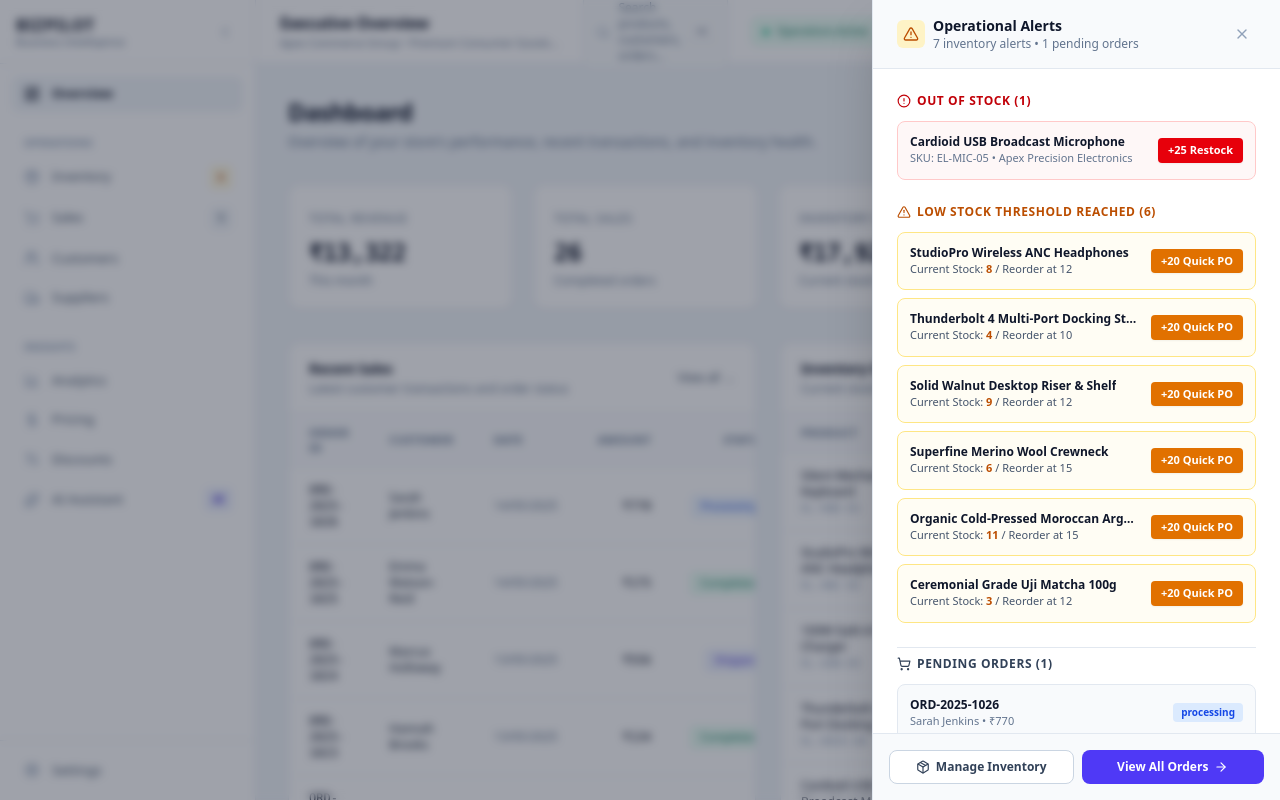
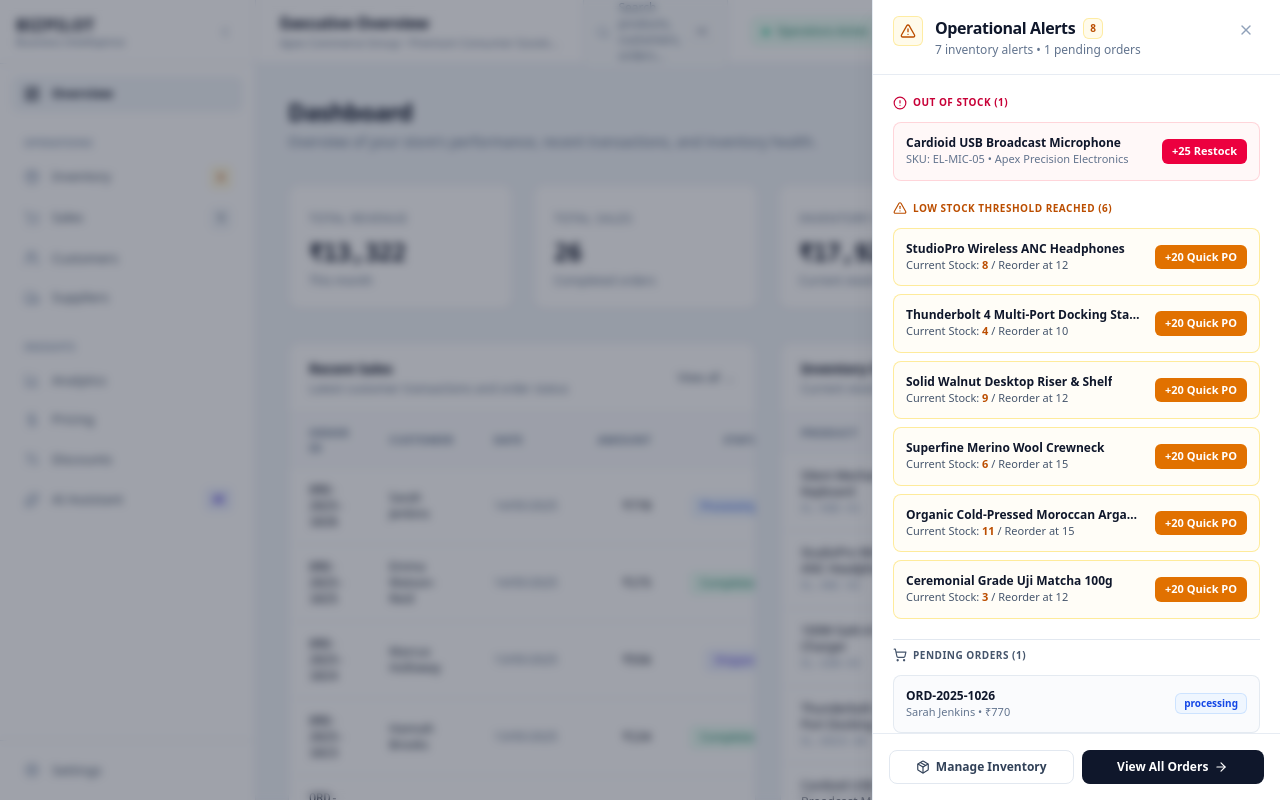
Before and after one commit to sepalsagar/BizNet, a React (Vite) app: page /dashboard in a window 1280 px wide. Both pictures are taken after a click on the button "Alerts and Notifications". Built offline with nearby package versions, Linux system fonts and the light colour scheme.

Commit message:
Refine notification drawer UI

```diff
--- a/src/components/layout/NotificationDrawer.tsx
+++ b/src/components/layout/NotificationDrawer.tsx
@@ -22,6 +22,7 @@ export const NotificationDrawer: React.FC<NotificationDrawerProps> = ({ isOpen,
   if (!isOpen) return null;
 
   const pendingOrders = orders.filter(o => o.status === 'processing' || o.status === 'pending');
+  const alertCount = lowStockProducts.length + outOfStockProducts.length + pendingOrders.length;
 
   return (
     <div className="fixed inset-0 z-50 overflow-hidden">
@@ -31,35 +32,46 @@ export const NotificationDrawer: React.FC<NotificationDrawerProps> = ({ isOpen,
         onClick={onClose}
       />
 
-      <div className="fixed inset-y-0 right-0 max-w-md w-full flex pl-10">
-        <div className="w-full bg-white shadow-2xl flex flex-col border-l border-slate-200">
+      <div className="fixed inset-y-0 right-0 max-w-md w-[calc(100%-2rem)] sm:w-full flex pl-4 sm:pl-10">
+        <div
+          className="w-full bg-white shadow-xl flex flex-col border-l border-slate-200/90"
+          role="dialog"
+          aria-modal="true"
+          aria-labelledby="notification-drawer-title"
+        >
           {/* Header */}
-          <div className="flex items-center justify-between px-6 py-4 border-b border-slate-200 bg-slate-50">
-            <div className="flex items-center gap-2">
-              <div className="p-1.5 rounded-md bg-amber-100 text-amber-700">
+          <div className="flex items-start justify-between gap-4 px-5 py-4 border-b border-slate-200/80 bg-white">
+            <div className="flex items-start gap-3 min-w-0">
+              <div className="p-1.5 rounded-md bg-amber-50 border border-amber-200/70 text-amber-700 shrink-0">
                 <AlertTriangle className="h-4 w-4" />
               </div>
-              <div>
-                <h3 className="text-sm font-bold text-slate-900">Operational Alerts</h3>
-                <p className="text-xs text-slate-500">
+              <div className="min-w-0">
+                <div className="flex items-center gap-2">
+                  <h2 id="notification-drawer-title" className="text-base font-bold tracking-tight text-slate-900">Operational Alerts</h2>
+                  <span className="inline-flex min-w-5 items-center justify-center rounded-md bg-amber-50 border border-amber-200/70 px-1.5 py-0.5 text-[10px] font-bold text-amber-700">
+                    {alertCount}
+                  </span>
+                </div>
+                <p className="text-xs text-slate-500 mt-0.5">
                   {lowStockProducts.length + outOfStockProducts.length} inventory alerts • {pendingOrders.length} pending orders
                 </p>
               </div>
             </div>
             <button
               onClick={onClose}
-              className="p-1.5 rounded-lg text-slate-400 hover:text-slate-600 hover:bg-slate-200 transition-colors"
+              className="p-1.5 rounded-md text-slate-400 hover:text-slate-700 hover:bg-slate-100 focus:outline-hidden focus-visible:ring-2 focus-visible:ring-slate-400 transition-colors"
+              aria-label="Close operational alerts"
             >
               <X className="h-4 w-4" />
             </button>
           </div>
 
           {/* Alert Content */}
-          <div className="flex-1 overflow-y-auto p-6 space-y-6">
+          <div className="flex-1 min-h-0 overflow-y-auto p-4 sm:p-5 space-y-5">
             {/* Out of Stock Section */}
             {outOfStockProducts.length > 0 && (
               <div className="space-y-3">
-                <div className="flex items-center justify-between text-xs font-bold text-red-700 uppercase tracking-wider">
+                <div className="flex items-center justify-between text-[10px] font-bold text-rose-700 uppercase tracking-wider">
                   <span className="flex items-center gap-1.5">
                     <AlertCircle className="h-3.5 w-3.5" />
                     Out of Stock ({outOfStockProducts.length})
@@ -69,7 +81,7 @@ export const NotificationDrawer: React.FC<NotificationDrawerProps> = ({ isOpen,
                   {outOfStockProducts.map(p => (
                     <div
                       key={p.id}
-                      className="p-3 rounded-lg border border-red-200 bg-red-50/60 flex items-center justify-between gap-3"
+                      className="p-3 rounded-lg border border-rose-200/80 bg-rose-50/50 flex items-center justify-between gap-3"
                     >
                       <div className="min-w-0">
                         <p className="text-xs font-bold text-slate-900 truncate">{p.name}</p>
@@ -77,7 +89,7 @@ export const NotificationDrawer: React.FC<NotificationDrawerProps> = ({ isOpen,
                       </div>
                       <button
                         onClick={() => adjustStock(p.id, 25)}
-                        className="shrink-0 px-2.5 py-1 rounded bg-red-600 hover:bg-red-700 text-white text-[11px] font-semibold transition-colors shadow-xs"
+                        className="shrink-0 px-2.5 py-1 rounded-md bg-rose-600 hover:bg-rose-700 text-white text-[11px] font-semibold transition-colors focus:outline-hidden focus-visible:ring-2 focus-visible:ring-rose-300"
                       >
                         +25 Restock
                       </button>
@@ -90,7 +102,7 @@ export const NotificationDrawer: React.FC<NotificationDrawerProps> = ({ isOpen,
             {/* Low Stock Alerts */}
             {lowStockProducts.length > 0 ? (
               <div className="space-y-3">
-                <div className="flex items-center justify-between text-xs font-bold text-amber-700 uppercase tracking-wider">
+                <div className="flex items-center justify-between text-[10px] font-bold text-amber-700 uppercase tracking-wider">
                   <span className="flex items-center gap-1.5">
                     <AlertTriangle className="h-3.5 w-3.5" />
                     Low Stock Threshold Reached ({lowStockProducts.length})
@@ -100,7 +112,7 @@ export const NotificationDrawer: React.FC<NotificationDrawerProps> = ({ isOpen,
                   {lowStockProducts.map(p => (
                     <div
                       key={p.id}
-                      className="p-3 rounded-lg border border-amber-200 bg-amber-50/50 flex items-center justify-between gap-3"
+                      className="p-3 rounded-lg border border-amber-200/80 bg-amber-50/40 flex items-center justify-between gap-3"
                     >
                       <div className="min-w-0">
                         <p className="text-xs font-bold text-slate-900 truncate">{p.name}</p>
@@ -110,7 +122,7 @@ export const NotificationDrawer: React.FC<NotificationDrawerProps> = ({ isOpen,
                       </div>
                       <button
                         onClick={() => adjustStock(p.id, 20)}
-                        className="shrink-0 px-2.5 py-1 rounded bg-amber-600 hover:bg-amber-700 text-white text-[11px] font-semibold transition-colors shadow-xs"
+                        className="shrink-0 px-2.5 py-1 rounded-md bg-amber-600 hover:bg-amber-700 text-white text-[11px] font-semibold transition-colors focus:outline-hidden focus-visible:ring-2 focus-visible:ring-amber-300"
                       >
                         +20 Quick PO
                       </button>
@@ -119,7 +131,7 @@ export const NotificationDrawer: React.FC<NotificationDrawerProps> = ({ isOpen,
                 </div>
               </div>
             ) : (
-              <div className="p-4 rounded-lg bg-emerald-50 border border-emerald-200 text-center">
+              <div className="p-4 rounded-lg bg-emerald-50/70 border border-emerald-200 text-center" role="status">
                 <p className="text-xs font-semibold text-emerald-800">All inventory levels are healthy!</p>
                 <p className="text-[11px] text-emerald-600 mt-0.5">No products below reorder thresholds.</p>
               </div>
@@ -128,7 +140,7 @@ export const NotificationDrawer: React.FC<NotificationDrawerProps> = ({ isOpen,
             {/* Pending Orders */}
             {pendingOrders.length > 0 && (
               <div className="space-y-3 pt-2 border-t border-slate-200">
-                <div className="flex items-center justify-between text-xs font-bold text-slate-700 uppercase tracking-wider">
+                <div className="flex items-center justify-between text-[10px] font-bold text-slate-600 uppercase tracking-wider">
                   <span className="flex items-center gap-1.5">
                     <ShoppingCart className="h-3.5 w-3.5" />
                     Pending Orders ({pendingOrders.length})
@@ -138,13 +150,13 @@ export const NotificationDrawer: React.FC<NotificationDrawerProps> = ({ isOpen,
                   {pendingOrders.map(o => (
                     <div
                       key={o.id}
-                      className="p-3 rounded-lg border border-slate-200 bg-slate-50 flex items-center justify-between gap-3"
+                      className="p-3 rounded-lg border border-slate-200/90 bg-slate-50/70 flex items-center justify-between gap-3"
                     >
                       <div>
                         <p className="text-xs font-bold text-slate-900">{o.orderNumber}</p>
                         <p className="text-[11px] text-slate-500">{o.customerName} • {formatCurrency(o.totalAmount)}</p>
                       </div>
-                      <span className="px-2 py-0.5 rounded bg-blue-100 text-blue-700 text-[10px] font-semibold">
+                      <span className="px-2 py-0.5 rounded-md bg-blue-50 border border-blue-200/70 text-blue-700 text-[10px] font-semibold">
                         {o.status}
                       </span>
                     </div>
@@ -155,13 +167,13 @@ export const NotificationDrawer: React.FC<NotificationDrawerProps> = ({ isOpen,
           </div>
 
           {/* Footer Action */}
-          <div className="p-4 border-t border-slate-200 bg-slate-50 flex gap-2">
+          <div className="p-4 border-t border-slate-200/80 bg-white flex flex-col sm:flex-row gap-2">
             <button
               onClick={() => {
                 setActiveTab('inventory');
                 onClose();
               }}
-              className="flex-1 flex items-center justify-center gap-1.5 py-2 px-3 rounded-lg bg-white border border-slate-300 text-slate-700 text-xs font-semibold hover:bg-slate-100 transition-colors"
+              className="flex-1 flex items-center justify-center gap-1.5 py-2 px-3 rounded-lg bg-white border border-slate-200 text-slate-700 text-xs font-semibold hover:bg-slate-50 focus:outline-hidden focus-visible:ring-2 focus-visible:ring-slate-400 transition-colors"
             >
               <Package className="h-3.5 w-3.5" />
               <span>Manage Inventory</span>
@@ -171,7 +183,7 @@ export const NotificationDrawer: React.FC<NotificationDrawerProps> = ({ isOpen,
                 setActiveTab('sales');
                 onClose();
               }}
-              className="flex-1 flex items-center justify-center gap-1.5 py-2 px-3 rounded-lg bg-indigo-600 text-white text-xs font-semibold hover:bg-indigo-700 transition-colors"
+              className="flex-1 flex items-center justify-center gap-1.5 py-2 px-3 rounded-lg bg-slate-900 text-white text-xs font-semibold hover:bg-slate-800 focus:outline-hidden focus-visible:ring-2 focus-visible:ring-slate-400 transition-colors"
             >
               <span>View All Orders</span>
               <ArrowRight className="h-3.5 w-3.5" />
```
